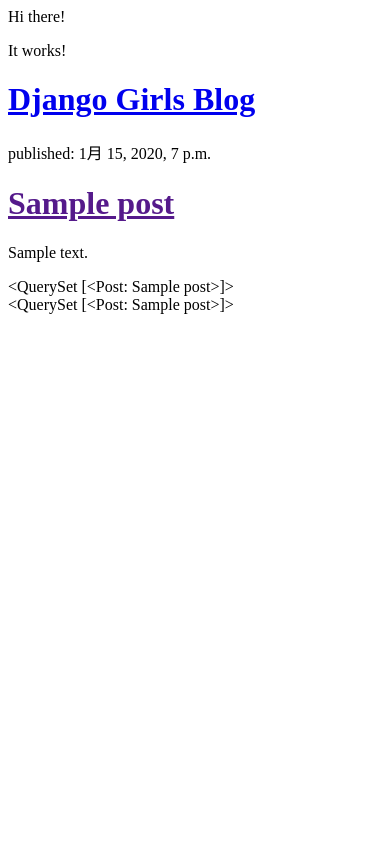
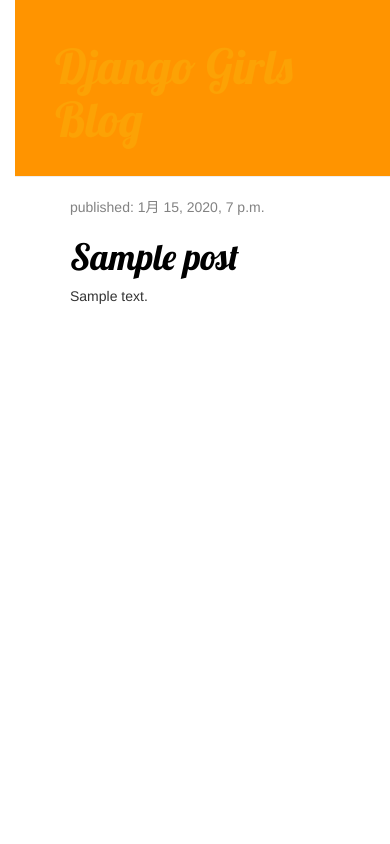
Before and after one commit to ia2551125/my-first-blog, a Django app: template blog/templates/blog/post_list.html in a window 390 px wide. Run offline with Django 3.2, Linux system fonts and the light colour scheme; the template is opened without the code that fills it: values that come from a table or form of the project are taken from there, others are empty; tables that the repository leaves empty hold one stand-in row (values such as "Sample post"); some libraries are stand-ins or nearby versions.

Commit message:
20190424

```diff
--- /dev/null
+++ b/blog/static/css/blog.css
@@ -0,0 +1,55 @@
+h1 a {
+    color: #fca205;
+    font-family: 'Lobster';
+}
+
+body {
+    padding-left: 15px;
+}
+
+.page-header {
+    background-color: #ff9400;
+    margin-top: 0;
+    padding: 20px 20px 20px 40px;
+}
+
+.page-header h1, .page-header h1 a:visited, .page-header h1 a:active {
+    color: #ffffff;
+    font-size: 36pt;
+    text-decoration: none;
+}
+
+.content {
+    margin-left: 40px;
+}
+
+h1, h2, h3, h4 {
+    font-family: 'Lobster',curseve;
+}
+
+.date {
+    color: #828282;
+}
+
+.save {
+    float: right;
+}
+
+.post-form testarea, .post-from input {
+    width: 100%;
+}
+
+.top-menu, .top-menu:hover, .top-menu:visited {
+    color: #ffffff;
+    float: right;
+    font-size: 26pt;
+    margin-right: 20px;
+}
+
+.post {
+    margin-bottom: 70px;
+}
+
+.post h1 a, .post h1 a:visited{
+    color: #000000;
+}
--- a/blog/templates/blog/post_list.html
+++ b/blog/templates/blog/post_list.html
@@ -1,45 +1,35 @@
+{% load static %}
 <html>
     <head>
+        <link rel="stylesheet" href="//maxcdn.bootstrapcdn.com/bootstrap/3.2.0/css/bootstrap.min.css">
+        <link rel="stylesheet" href="//maxcdn.bootstrapcdn.com/bootstrap/3.2.0/css/bootstrap-theme.min.css">
+        <link rel="stylesheet" href="{% static 'css/blog.css' %}">
+        <link href="//fonts.googleapis.com/css?family=Lobster&subset=latin,latin-ext" rel="stylesheet" type="text/css">
         <title>Ola's blog</title>
     </head>
-    <body>
-        <p>Hi there!</p>
-        <p>It works!</p>
-    </body>
 </html>
 <html>
     <head>
         <title>Django Girls blog</title>
     </head>
     <body>
-        <div>
+        <div class="page-header">
             <h1><a href="/">Django Girls Blog</a></h1>
         </div>
-
+        <div class="content container">
+            <div class="row">
+                <div class="col-md-8">
                     {% for post in posts %}
-    <div>
+                        <div class="post">
+                            <div class="date">
                                 <p>published: {{ post.published_date }}</p>
+                            </div>
                             <h1><a href="">{{ post.title }}</a></h1>
                             <p>{{ post.text|linebreaksbr }}</p>
                         </div>
                     {% endfor %}
-        <div>
-            <!--
-            <p>published: 14.06.2014, 12:14</p>
-            <h2><a href="">My first post</a></h2>
-            <p>Aenean eu leo quam. こんにちは！ よろしくお願いします！ </p>
-            -->
-            {{posts}}
                 </div>
-
-        <div>
-            <!--
-            <p>公開日: 2014/06/14, 12:14</p>
-            <h2><a href="">2番目の投稿</a></h2>
-            <p> こんにちは！ よろしくお願いします！ </p>
-            -->
-            {{posts}}
             </div>
-
+        </div>
     </body>
 </html>
```
Also changed, not shown: blog/templates/blog/base.html (added, +35 -0 lines). Lines whose indentation alone changed are shown as unchanged.
